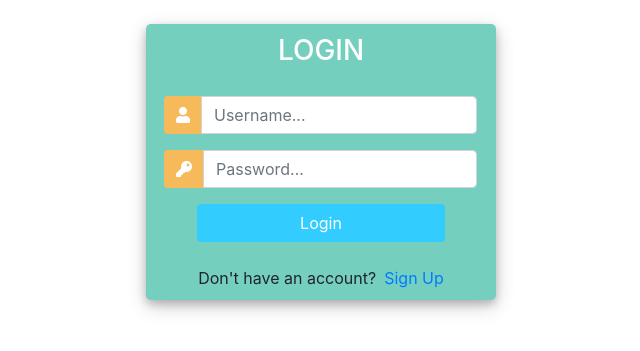
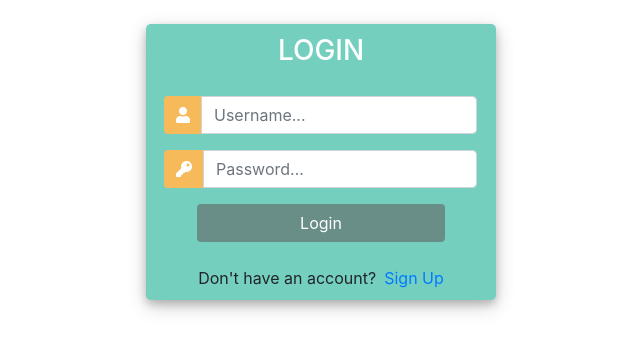
Before and after one commit to Dip56esh/python-project, a Django app: page /loginpage/ in a window 1280 px wide. Shown: the part 57-408 px from the top of the page, without its empty margins (319-959 px from the left). Run offline with Django 4.2, Linux system fonts and the light colour scheme; some libraries are stand-ins or nearby versions.

Commit message:
modified

```diff
--- a/static/js/cart.js
+++ b/static/js/cart.js
@@ -1,4 +1,5 @@
-var upadteBtns=document.getElementsByClassName( "update-cart")
+
+var upadteBtns = document.getElementsByClassName("update-cart")
 
 for (var i = 0; i < upadteBtns.length; i++){
     upadteBtns[i].addEventListener('click', function () {
@@ -9,6 +10,8 @@ for (var i = 0; i < upadteBtns.length; i++){
         console.log('User:', user)
         if (user == 'AnonymousUser') {
             console.log('Not logged in..')
+
+
         }
         else {
             updateUserOrder(productId,action)
--- a/store/Templates/store/login.html
+++ b/store/Templates/store/login.html
@@ -47,7 +47,7 @@
 
       .login_btn {
         width: 100%;
-        background: #33ccff !important;
+        background: #636969a1 !important;
         color: white !important;
       }
       .login_btn:focus {
@@ -104,7 +104,7 @@
               </div>
 
                 <div class="d-flex justify-content-center mt-3 login_container">
-                   <input class="btn login_btn" type="submit" value="Login">
+                   <input class="btn login_btn"  style="color: red;" type="submit" value="Login">
                    </div>
             </form>
 
--- a/store/Templates/store/main.html
+++ b/store/Templates/store/main.html
@@ -30,6 +30,7 @@
 	}
 		const csrftoken = getToken('csrftoken');
 
+
 	</script>
 
 </head>
@@ -51,7 +52,7 @@
 	    <div class="form-inline my-2 my-lg-0">
 	     	<a href="{% url 'registerpage' %}"class="btn btn-warning">Sign in</a>
 
-			<a href="{% url 'logoutpage' %}" class="btn btn-warning" style="background-color: rgb(81, 255, 0);">logout</a>
+			<a href="{% url 'logoutpage' %}" class="btn btn-warning 1" style="background-color: rgb(81, 255, 0);">logout</a>
 
 	     	<a href="{% url 'cart' %}">
 	    		<img  id="cart-icon" src="{% static 'images/cart.png' %}">
--- a/store/Templates/store/register.html
+++ b/store/Templates/store/register.html
@@ -46,7 +46,7 @@
 		}
 		.login_btn {
 			width: 100%;
-			background: #33ccff !important;
+			background: #636969a1 !important;
 			color: white !important;
 		}
 		.login_btn:focus {
--- a/store/models.py
+++ b/store/models.py
@@ -9,7 +9,7 @@ class Customer(models.Model):
     email=models.EmailField(max_length=100,unique=False)
 
     def  __str__(self):
-        return self.name
+        return f"{self.name}"
 
 class Product(models.Model):
     name=models.CharField(max_length=200,null=True)
@@ -18,7 +18,7 @@ class Product(models.Model):
     image=models.ImageField(null=True,blank=True)
 
     def __str__(self):
-        return self.name
+        return f"{self.name}"
 
     @property
     def imageURL(self):
@@ -83,4 +83,4 @@ class  ShippingAddress(models.Model):
     date_added=models.DateTimeField(auto_now_add=True)
 
     def   __str__(self):
-        return self.address
+        return f"{self.address}"
--- a/store/signals.py
+++ b/store/signals.py
@@ -6,4 +6,4 @@ from .models import Customer
 @receiver(post_save,sender=User)
 def create_customer(sender, instance, created, **kwargs):
     if created:
-        Customer.objects.create(user=instance)
+        Customer.objects.create(user=instance, name = instance.username,email=instance.email)
--- a/store/urls.py
+++ b/store/urls.py
@@ -4,7 +4,8 @@ from . import views
 
 urlpatterns = [
 	#Leave as empty string for base url
-	path('', views.store, name="store"),
+    path('',views.logoutpage,name='logoutpage'),
+	path('store/', views.store, name="store"),
 	path('cart/', views.cart, name="cart"),
 	path('checkout/', views.checkout, name="checkout"),
     path('loginpage/', views.loginpage, name="loginpage"),
```
Also changed, not shown: db.sqlite3.
